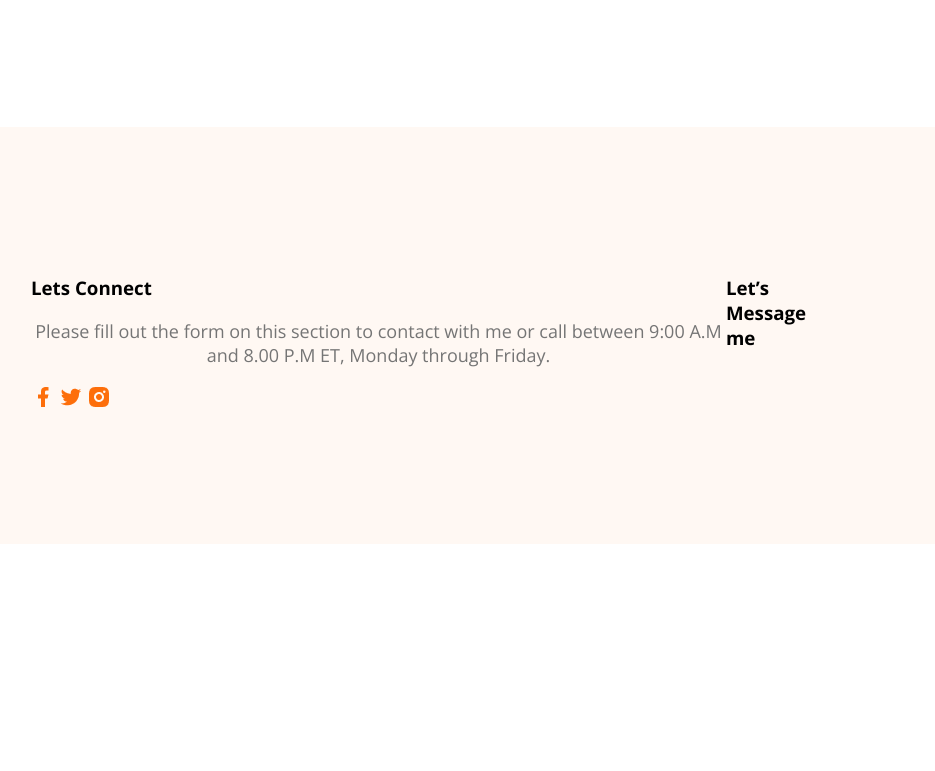
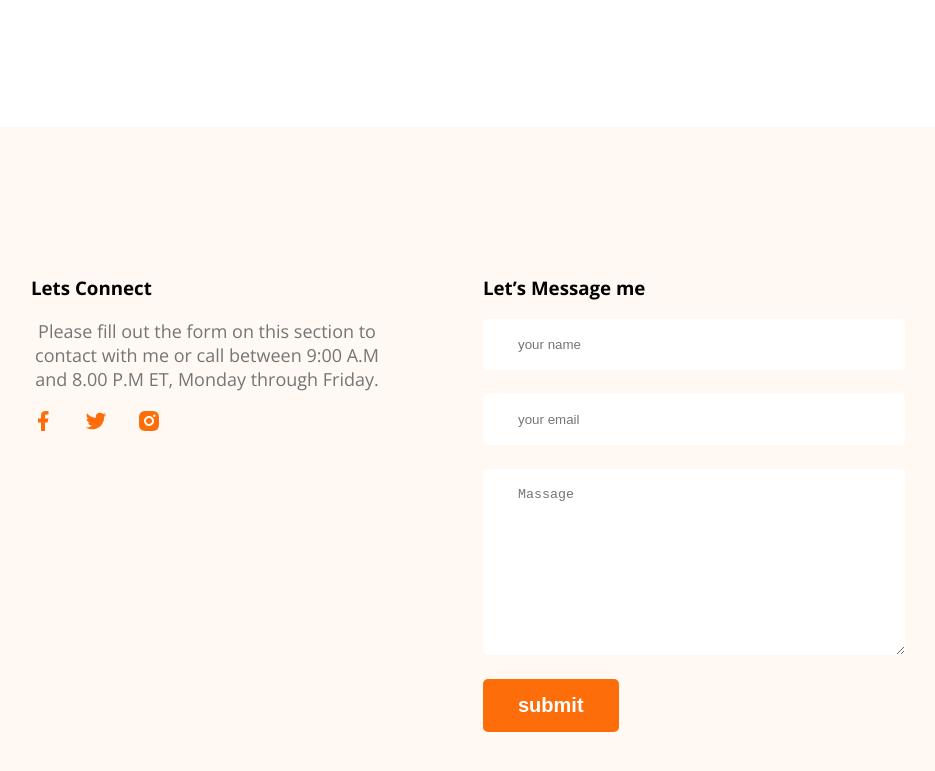
Before and after one commit to MdNurulIslam99/webdeveloper-portfolio, a plain HTML site: page index.html in a window 1280 px wide. Shown: the part 3037-3808 px from the top of the page, without its empty margins (207-1142 px from the left). Before the commit the page ends 3589 px from the top, so only its background shows below. Drawn offline with nearby package versions, Linux system fonts and the light colour scheme.

Commit message:
finished contact form

```diff
--- a/index.html
+++ b/index.html
@@ -214,6 +214,7 @@
         <div class="footer-column">
           <h3 class="section-titel">Lets Connect</h3>
           <p class="section-description">Please fill out the form on this section to contact with me or call between 9:00 A.M and 8.00 P.M ET, Monday through Friday.</p>
+
           <div class="social-links">
             <a href="#"><img src="images/icons/facebook.png" alt=""></a>
             <a href=""><img src="images/icons/twitter.png" alt=""></a>
@@ -226,6 +227,13 @@
 
         <div class="footer-column">
             <h3 class="section-titel">Let’s Message me</h3>
+            <form class="contact" action="">
+                <input type="text" placeholder="your name">
+                <input type="email" name="" placeholder="your email" id="">
+                <textarea name="" id="" cols="30" rows="10" placeholder="Massage"></textarea>
+                <input class="btn-primary" type="submit" value="submit">
+            </form>
+
         </div>
 
 
--- a/styles/portfolio.css
+++ b/styles/portfolio.css
@@ -196,19 +196,41 @@ main section {
 
 }
 
-.resume-container hr{
-    margin: 30px ;
+.resume-container hr {
+    margin: 30px;
 }
 
-.downlod-cv{
+.downlod-cv {
     text-align: center;
     margin-top: 50px;
 }
 
 /* footer */
-footer{
+footer {
     display: flex;
+    gap: 100px;
     background: #FFF8F3;
     padding: 130px 230px;
     margin-top: 100px;
 }
+
+.footer-column {
+    width: 50%;
+}
+
+.contact input[type="text"],
+.contact input[type="email"],
+textarea {
+    display: block;
+    margin-bottom: 24px;
+    padding: 18px 35px;
+    color: #757575;
+    border-radius: 5px;
+    background: white;
+    border: 0;
+    width: 100%;
+}
+
+.social-links a{
+    margin-right: 25px;
+}
```
